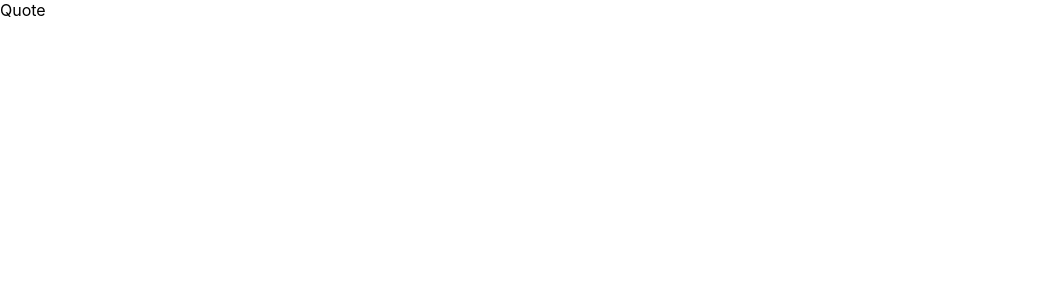
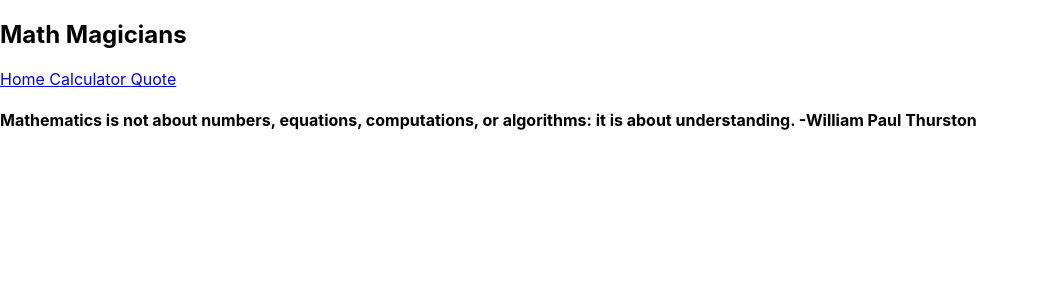
Before and after one commit to yetemegn-telaye/Math-Magicians, a React (Create React App) app: page /quote in a window 1280 px wide. Shown: the top 300 px of the page, without its empty margins (0-1038 px from the left). Built offline with nearby package versions, Linux system fonts and the light colour scheme.

Commit message:
Build basic components layout

```diff
--- a/src/components/Calculator.js
+++ b/src/components/Calculator.js
@@ -1,6 +1,7 @@
 import React, { useState } from 'react';
 import calculate from '../logic/calculate';
 import Button from './Button';
+import Header from './Header';
 
 const Calculator = () => {
   const [calcObj, setCalcObj] = useState({
@@ -18,6 +19,9 @@ const Calculator = () => {
   };
   const { total, next, operation } = calcObj;
   return (
+    <div>
+      <Header />
+
       <div className="calculator-container">
         <div className="grid-item result">
           {total}
@@ -44,6 +48,7 @@ const Calculator = () => {
         <Button classN="grid-item" onClickHandler={onClickHandler} innerVal="." />
         <Button classN="grid-item operator-item" onClickHandler={onClickHandler} innerVal="=" />
       </div>
+    </div>
   );
 };
 
--- /dev/null
+++ b/src/components/Header.js
@@ -0,0 +1,14 @@
+import React from 'react';
+import { Link } from 'react-router-dom';
+
+const Header = () => (
+  <nav>
+    <h1>Math Magicians</h1>
+    <div className="nav-links">
+      <Link to="/">Home</Link>
+      <Link to="/calculator"> Calculator </Link>
+      <Link to="/quote">Quote</Link>
+    </div>
+  </nav>
+);
+export default Header;
--- a/src/components/Home.js
+++ b/src/components/Home.js
@@ -1,17 +1,10 @@
 import React from 'react';
-import { Link } from 'react-router-dom';
+import Header from './Header';
 
 const Home = () => (
-  <>
-    <nav>
-      <h1>Math Magicians</h1>
-      <div className="nav-links">
-        <Link to="/">Home</Link>
-        <Link to="/calculator"> Calculator </Link>
-        <Link to="/quote">Quote</Link>
-      </div>
-    </nav>
-    <main>
+  <div>
+    <Header />
+    <div className="home-main">
       <h3>Welcome to our page!</h3>
       <p>
         mathematics, the science of structure,
@@ -28,8 +21,8 @@ const Home = () => (
         recent times it has assumed a similar role in the quantitative
         aspects of the life sciences.
       </p>
-    </main>
-  </>
+    </div>
+  </div>
 );
 
 export default Home;
--- a/src/components/Quote.js
+++ b/src/components/Quote.js
@@ -1,8 +1,15 @@
 import React from 'react';
+import Header from './Header';
 
 const Quote = () => (
   <div>
-    Quote
+    <Header />
+    <div>
+      <h4>
+        Mathematics is not about numbers, equations, computations, or algorithms:
+        it is about understanding. -William Paul Thurston
+      </h4>
+    </div>
   </div>
 );
 
```
Lines whose indentation alone changed are shown as unchanged.
